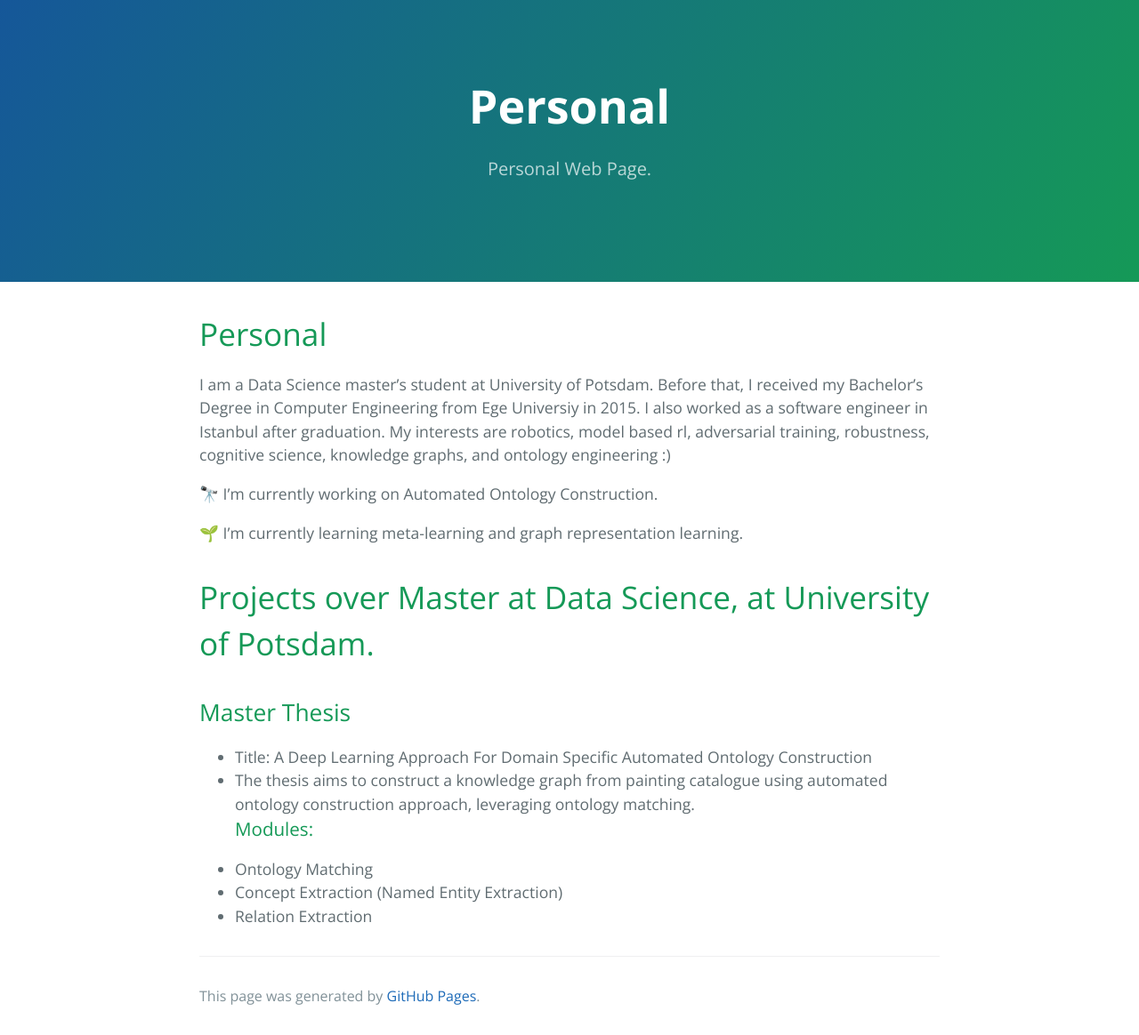
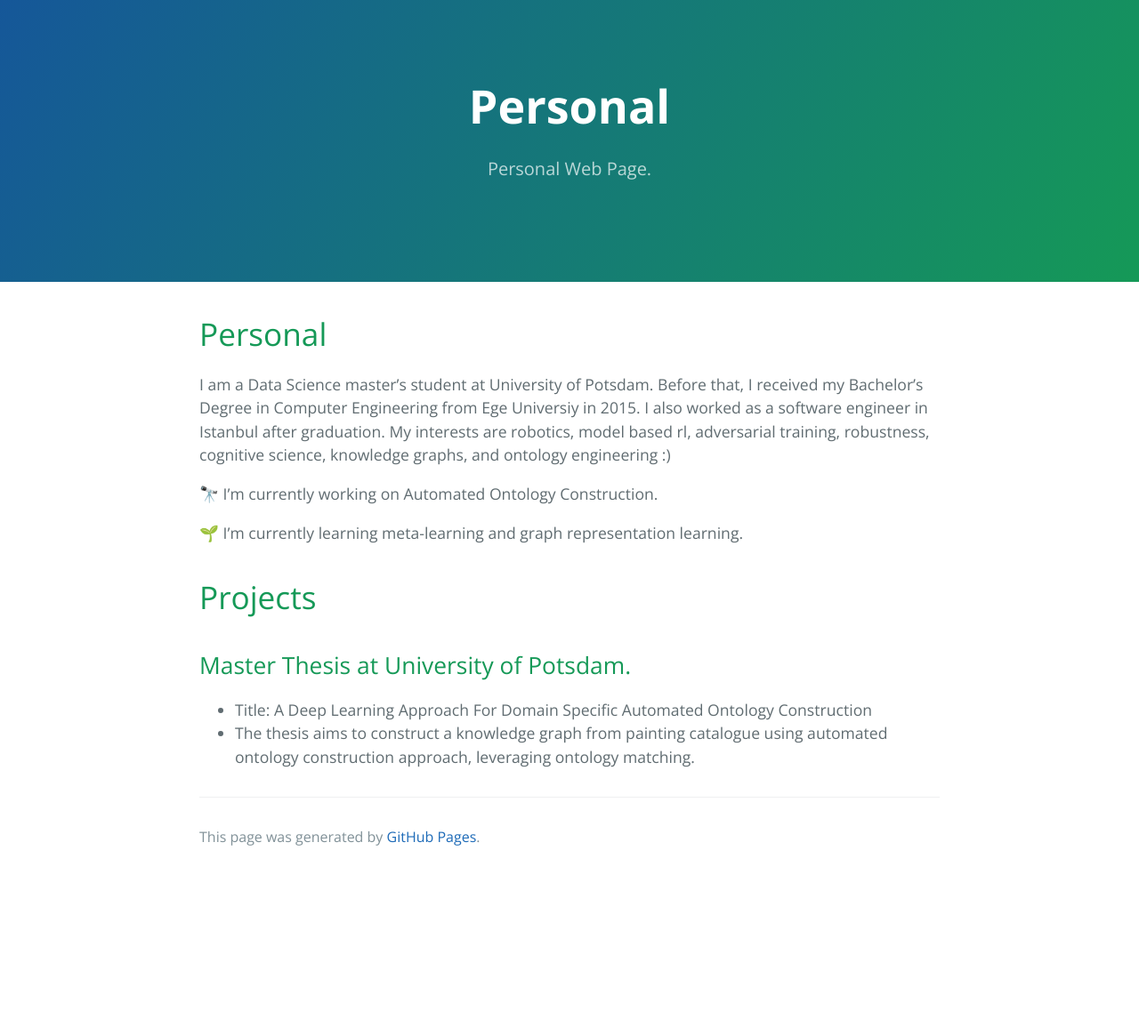
Before and after one commit to sefeoglu/sefeoglu.github.io, a Jekyll site: the page built from index.md, in a window 1280 px wide. Shown: the whole page at 89% size. Built offline with Jekyll 4.4.1, drawn with Linux system fonts in a browser that asks for light colours; our own code applies the rules of GitHub Pages for plain Markdown files; after the commit the page ends 985 px from its top, so only the background shows below that.

Commit message:
Update index.md

```diff
--- a/index.md
+++ b/index.md
@@ -12,12 +12,8 @@
 🌱 I’m currently learning  meta-learning and graph representation learning.
 
 
-# Projects over Master at Data Science, at University of Potsdam.
+# Projects
 
-## Master Thesis
+## Master Thesis at University of Potsdam.
 * Title: A Deep Learning Approach For Domain Specific Automated Ontology Construction
 * The thesis aims to construct a knowledge graph from painting catalogue using automated ontology construction approach, leveraging ontology matching.
-### Modules:
-* Ontology Matching
-* Concept Extraction (Named Entity Extraction)
-* Relation Extraction
```
